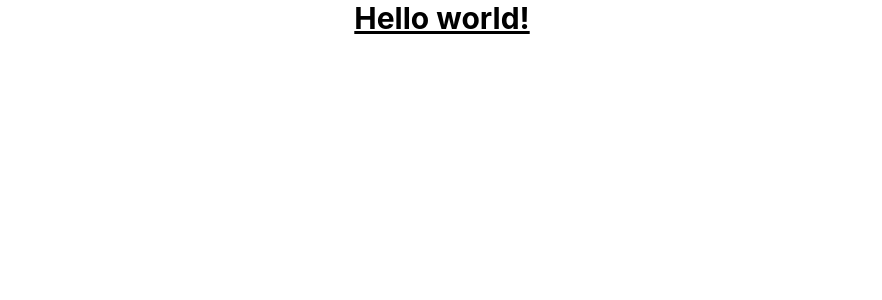
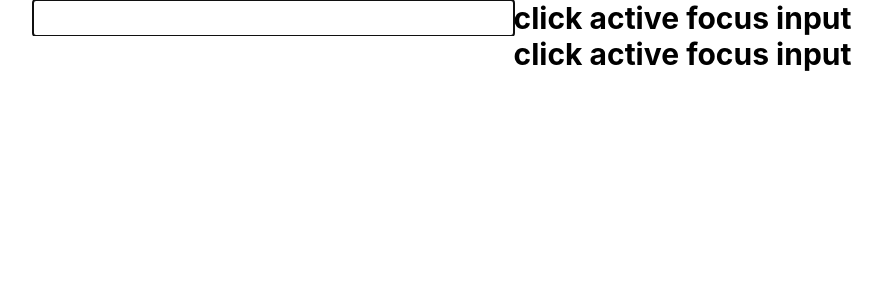
Before and after one commit to WS-HHH/react-demo, a React (Create React App) app: page / in a window 1280 px wide. Shown: the top 300 px of the page, without its empty margins (198-1080 px from the left). Built offline with nearby package versions, Linux system fonts and the light colour scheme.

Commit message:
feat(src): feat refs

```diff
--- a/src/App.js
+++ b/src/App.js
@@ -1,10 +1,16 @@
 import './App.css';
+import {
+  ClassRef,
+  DomRef,
+} from './pages/createRef/index';
 
 function App() {
   return (
     <div className="App">
       <h1 className="text-3xl font-bold underline">
-        Hello world!
+        {/* Hello world! */}
+        <ClassRef />
+        <DomRef />
       </h1>
     </div>
   );
--- /dev/null
+++ b/src/pages/createRef/classRef.jsx
@@ -0,0 +1,21 @@
+import React from "react";
+import CustomTextInput from './domRef';
+
+class AutoFocusInput extends React.Component {
+  constructor(props) {
+    super(props);
+
+    this.textInputRef = React.createRef();
+  }
+
+  componentDidMount() {
+    this.textInputRef.current.focusInput();
+  }
+
+  render() {
+    return (
+      <CustomTextInput ref={this.textInputRef} />
+    )
+  }
+}
+export default AutoFocusInput
--- /dev/null
+++ b/src/pages/createRef/customTextInput.jsx
@@ -0,0 +1,19 @@
+import React from "react";
+
+class CustomTextInput extends React.Component {
+  constructor(props) {
+    super(props);
+
+  }
+
+  focusInput = () => {
+    this.inputRef.current.focus();
+  }
+
+  render() {
+    return (
+      <input ref={this.props.ref} />
+    )
+  }
+}
+export default CustomTextInput
--- /dev/null
+++ b/src/pages/createRef/domRef.jsx
@@ -0,0 +1,24 @@
+import React from "react";
+
+class CustomTextInput extends React.Component {
+  constructor(props) {
+    super(props);
+
+    this.inputRef = React.createRef();
+  }
+
+  focusInput = () => {
+    this.inputRef.current.focus();
+  }
+
+  render() {
+    return (
+      <>
+        <input type="text" ref={this.inputRef} />
+        <input type="button" onClick={this.focusInput} value="click active focus input" />
+      </>
+    )
+  }
+}
+
+export default CustomTextInput
--- /dev/null
+++ b/src/pages/createRef/index.jsx
@@ -0,0 +1,8 @@
+import ClassRef from './classRef';
+import DomRef from './domRef';
+
+
+export {
+  ClassRef,
+  DomRef,
+}
```
Also changed, not shown: 1 other file (tests, documents, lock files or other folders).
